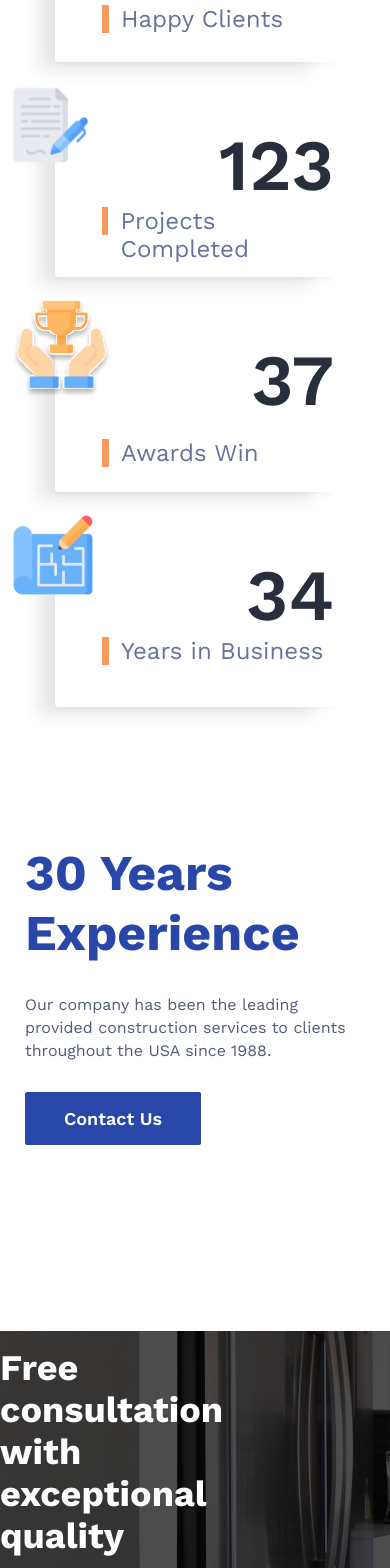
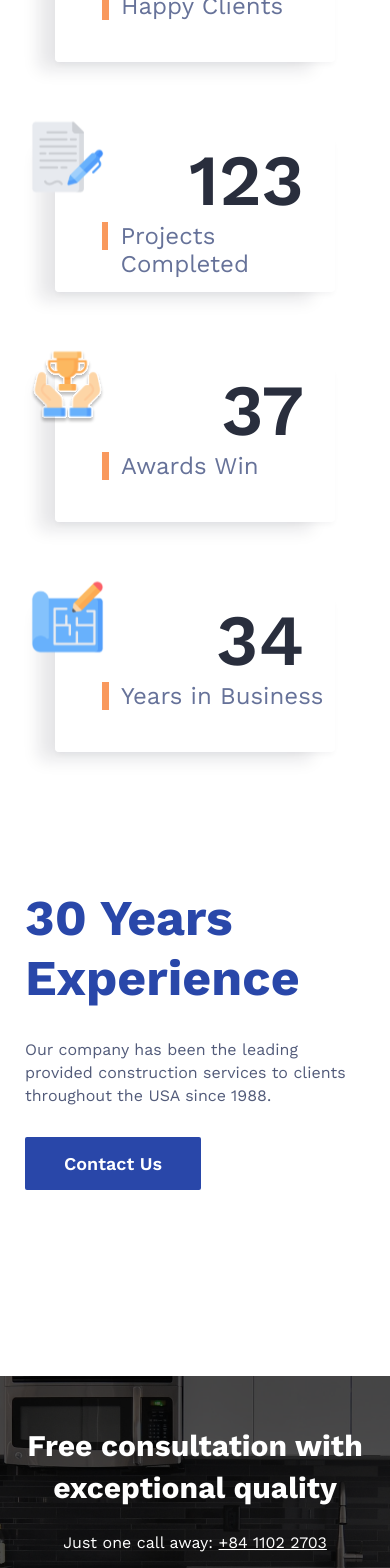
Before and after one commit to immute70/firstProject, a Next.js app: page / in a window 390 px wide. Shown: the part 4338-5906 px from the top of the page. Built offline with nearby package versions, Linux system fonts and the light colour scheme.

Commit message:
Adaptive section 5

```diff
--- a/styles/globals.css
+++ b/styles/globals.css
@@ -1114,7 +1114,16 @@ footer {
   }
 
   .four-of-blocks {
-    margin-bottom: 60px;
+    margin-bottom: 75px;
+  }
+
+  .four-of-blocks img {
+    width: 75px;
+    transform: translate(-26px, -23px);
+  }
+
+  .four-of-blocks h4 {
+    margin-right: 30px;
   }
 
   .four-of-blocks:last-child {
@@ -1126,6 +1135,39 @@ footer {
     padding: 0 20px;
   }
 
+/*  Section 5 */
 
+  .section-5 {
+    background-position: center;
+  }
+
+  .flex-sec-5 {
+    display: flex;
+    align-items: center;
+    flex-direction: column;
+    justify-content: space-between;
+    height: auto;
+  }
+
+  .sec-5-text {
+    display: flex;
+    flex-direction: column;
+    justify-content: center;
+    align-items: center;
+
+  }
+
+  .sec-5-text h4 {
+    padding: 0 0 20px 0;
+    position: relative;
+    text-align: center;
+
+    font-size: 30px;
+  }
+
+  .sec-5-text p {
+    margin-bottom: 50px;
+    font-size: 16px;
+  }
 
 }
```
